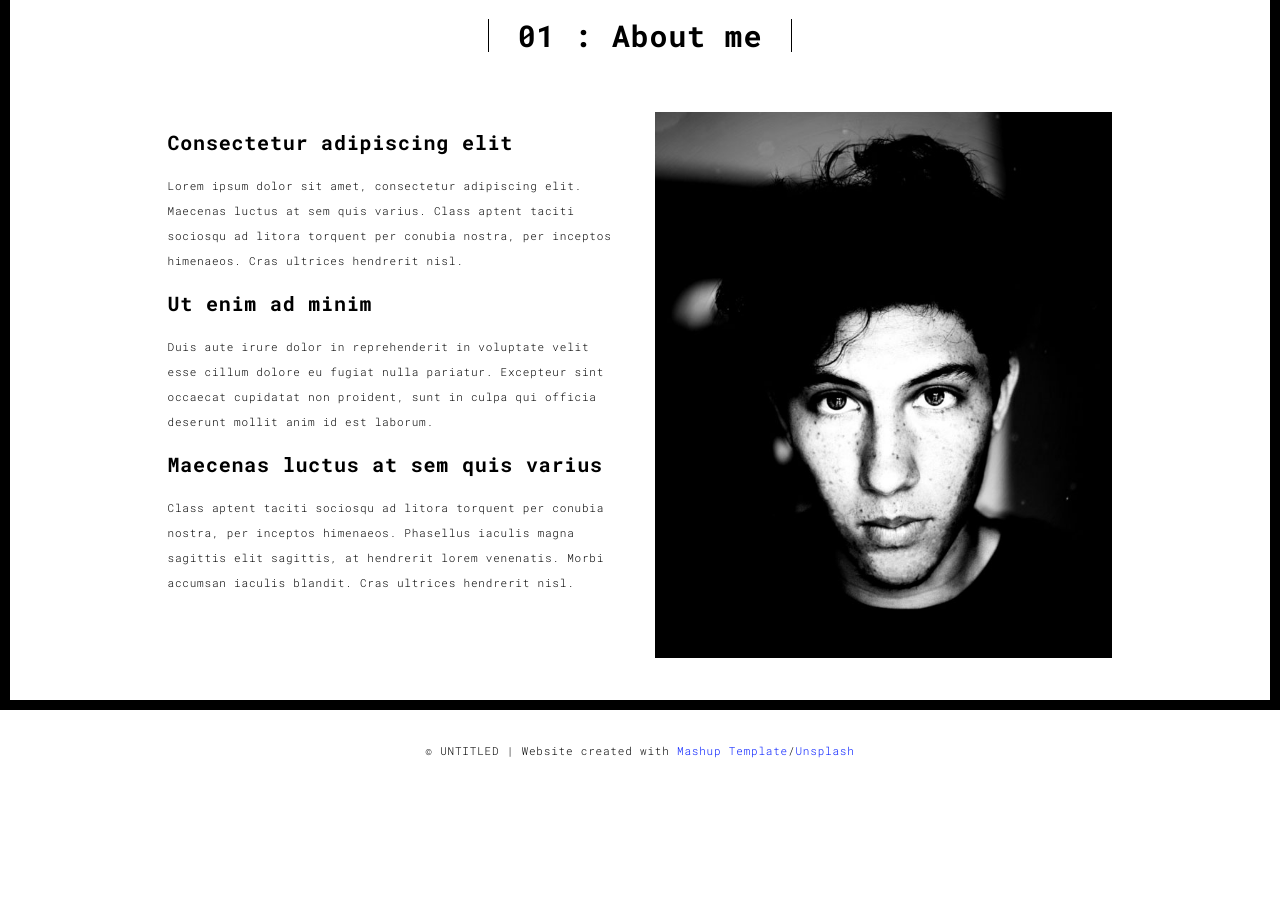
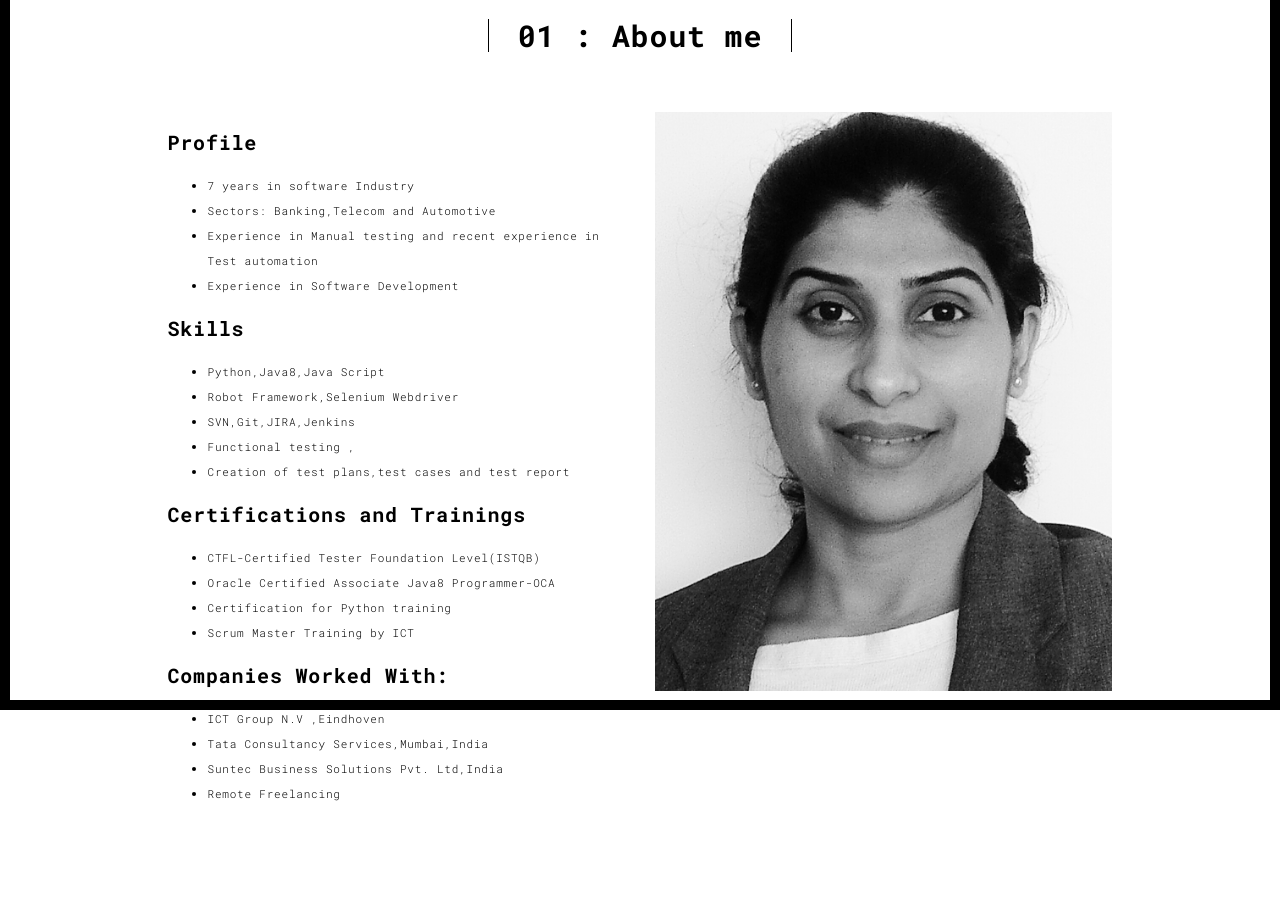
Before and after one commit to femyanish/MyPortfo, a Flask app: page /about.html in a window 1280 px wide. Shown: the part 90-1002 px from the top of the page. Before the commit the page ends 848 px from the top, so only its background shows below. Run offline with Flask 2, Linux system fonts and the light colour scheme; some libraries are stand-ins or nearby versions.

Commit message:
second commit to update changes

```diff
--- a/templates/about.html
+++ b/templates/about.html
@@ -13,7 +13,7 @@
   <meta name="msapplication-tap-highlight" content="no">
 
   <link rel="apple-touch-icon" sizes="180x180" href="./static/assets/apple-icon-180x180.png">
-  <link href=".static//assets/favicon.ico" rel="icon">
+  <link href="./static/assets/favicon.ico" rel="icon">
 
   <title>Title page</title>
 
@@ -62,19 +62,40 @@
             <div class="col-md-10 col-md-offset-1">
               <div class="row">
                 <div class="col-xs-12 col-md-6">
-                  <h3>Consectetur adipiscing elit</h3>
-                  <p>Lorem ipsum dolor sit amet, consectetur adipiscing elit. Maecenas luctus at sem quis varius.
-                  Class aptent taciti sociosqu ad litora torquent per conubia nostra, per inceptos himenaeos. Cras ultrices hendrerit nisl.</p>
-                  <h3>Ut enim ad minim </h3>
-                  <p>Duis aute irure dolor in reprehenderit in voluptate velit esse
-                  cillum dolore eu fugiat nulla pariatur. Excepteur sint occaecat cupidatat non
-                  proident, sunt in culpa qui officia deserunt mollit anim id est laborum.
-                  <h3>Maecenas luctus at sem quis varius</h3>
+                  <h3>Profile</h3>
+                  <p><ul>
+                      <li>7 years in software Industry</li>
+                      <li>Sectors: Banking,Telecom and Automotive</li>
+                      <li>Experience in Manual testing and recent experience in Test automation</li>
+                      <li>Experience in Software Development</li>
+                      </ul> </p>
+                  <h3>Skills </h3>
+                  <p><ul>
+                      <li>Python,Java8,Java Script</li>
+                      <li>Robot Framework,Selenium Webdriver</li>
+                      <li>SVN,Git,JIRA,Jenkins</li>
+                      <li>Functional testing , </li>
+                      <li>Creation of test plans,test cases and test report</li>
+                      </ul></p>
+                  <h3>Certifications and Trainings </h3>
+                  <p><ul>
+                      <li>CTFL-Certified Tester Foundation Level(ISTQB)</li>
+                      <li>Oracle Certified Associate Java8 Programmer-OCA</li>
+                      <li>Certification for Python training</li>
+                      <li>Scrum Master Training by ICT</li>
+                      </ul></p>
+                  <h3>Companies Worked With:</h3>
                   <p>
-                  Class aptent taciti sociosqu ad litora torquent per conubia nostra, per inceptos himenaeos. Phasellus iaculis magna sagittis elit sagittis, at hendrerit lorem venenatis. Morbi accumsan iaculis blandit. Cras ultrices hendrerit nisl.</p>
+                    <ul>
+                 <li>
+                    ICT Group N.V ,Eindhoven</li>
+                      <li>Tata Consultancy Services,Mumbai,India</li>
+                      <li>Suntec Business Solutions Pvt. Ltd,India</li>
+                      <li>Remote Freelancing</li>
+                    </ul></p>
                 </div>
                 <div class="col-xs-12 col-md-6">
-                  <img src="./static/assets/images/profil.jpg" class="img-responsive" alt="">
+                  <img src="./static/assets/images/Profile.jpg" class="img-responsive" alt="">
                 </div>
               </div>
             </div>
@@ -91,7 +112,7 @@
   <div class="container">
     <div class="row">
       <div class="col-xs-12">
-        <p>© UNTITLED | Website created with <a href="http://www.mashup-template.com/" title="Create website with free html template">Mashup Template</a>/<a href="https://www.unsplash.com/" title="Beautiful Free Images">Unsplash</a></p>
+        <!--<p>© UNTITLED | Website created with <a href="http://www.mashup-template.com/" title="Create website with free html template">Mashup Template</a>/<a href="https://www.unsplash.com/" title="Beautiful Free Images">Unsplash</a></p>-->
       </div>
     </div>
   </div>
--- a/templates/index.html
+++ b/templates/index.html
@@ -59,8 +59,8 @@
               <h1>Hello,<br>
                 <span id="typed-strings">
                   <span>I'm Femy Anish</span>
-                  <span>Python Expert</span>
-                  <span>Working as a Freelancer</span>
+                  <span>A budding test automation engineer</span>
+                  <span>with experience in manual testing and software development in Python and Java</span>
                 </span>
                 <span id="typed"></span>
               </h1>
```
Also changed, not shown: templates/contact.html (+4 -4 lines), templates/works.html (+10 -10 lines), static/assets/images/Profile.jpg (added).
